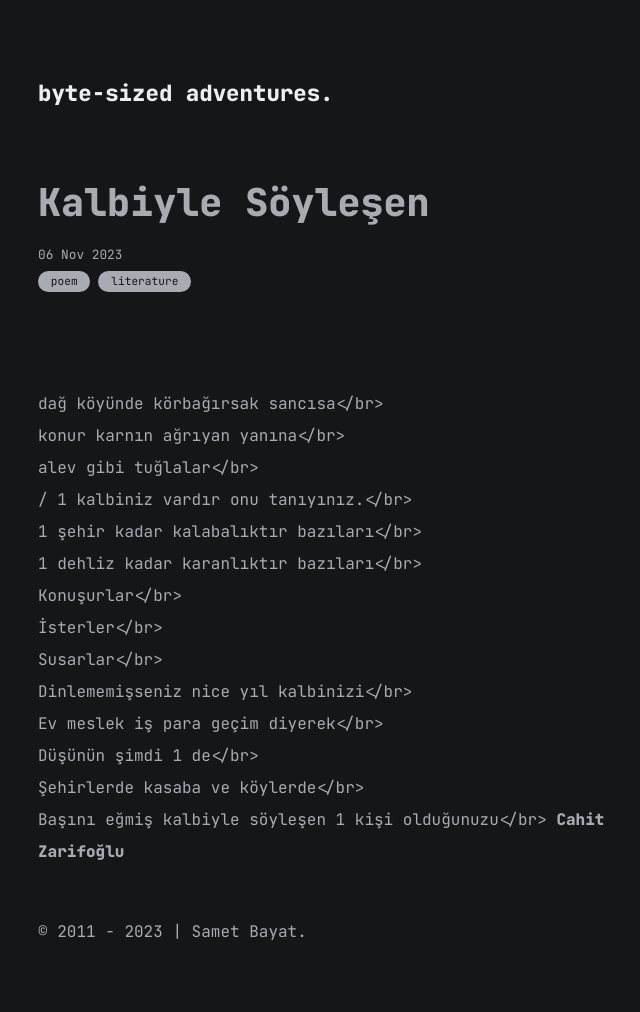
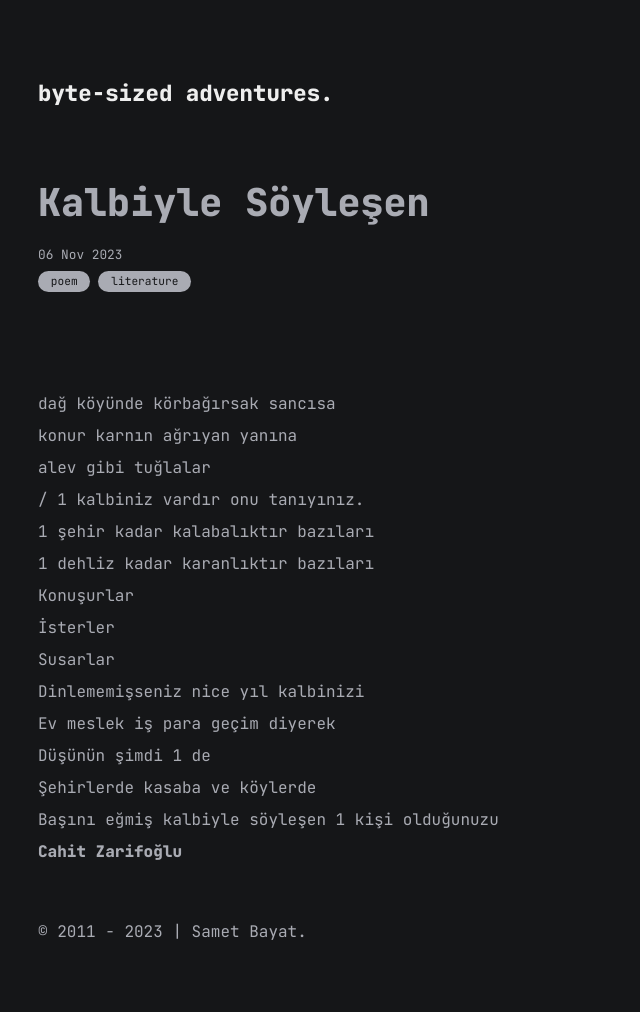
Before and after one commit to samet-byte/samet-byte.github.io, a Jekyll site: the page built from all_collections/_posts/2023-11-06-kalbiyle-soylesen.md, in a window 1280 px wide. Shown: the whole page, without its empty margins (277-917 px from the left). Built offline with Jekyll 4.4.1, drawn with Linux system fonts in a browser that asks for light colours.

```diff
--- a/all_collections/_posts/2023-11-06-kalbiyle-soylesen.md
+++ b/all_collections/_posts/2023-11-06-kalbiyle-soylesen.md
@@ -11,34 +11,34 @@ sam {text-align: center;}
 
 <sam>
 
-<br>dağ köyünde körbağırsak sancısa</br>
+<br>dağ köyünde körbağırsak sancısa
 
-<br>konur karnın ağrıyan yanına</br>
+<br>konur karnın ağrıyan yanına
 
-<br>alev gibi tuğlalar</br>
+<br>alev gibi tuğlalar
 
-<br>/ 1 kalbiniz vardır onu tanıyınız.</br>
+<br>/ 1 kalbiniz vardır onu tanıyınız.
 
-<br>1 şehir kadar kalabalıktır bazıları</br>
+<br>1 şehir kadar kalabalıktır bazıları
 
-<br>1 dehliz kadar karanlıktır bazıları</br>
+<br>1 dehliz kadar karanlıktır bazıları
 
-<br>Konuşurlar</br>
+<br>Konuşurlar
 
-<br>İsterler</br>
+<br>İsterler
 
-<br>Susarlar</br>
+<br>Susarlar
 
-<br>Dinlememişseniz nice yıl kalbinizi</br>
+<br>Dinlememişseniz nice yıl kalbinizi
 
-<br>Ev meslek iş para geçim diyerek</br>
+<br>Ev meslek iş para geçim diyerek
 
-<br>Düşünün şimdi 1 de</br>
+<br>Düşünün şimdi 1 de
 
-<br>Şehirlerde kasaba ve köylerde</br>
+<br>Şehirlerde kasaba ve köylerde
 
-<br>Başını eğmiş kalbiyle söyleşen 1 kişi olduğunuzu</br>
+<br>Başını eğmiş kalbiyle söyleşen 1 kişi olduğunuzu
 
-<b>Cahit Zarifoğlu</b>
+<br><b>Cahit Zarifoğlu</b>
 
 </sam>
```
